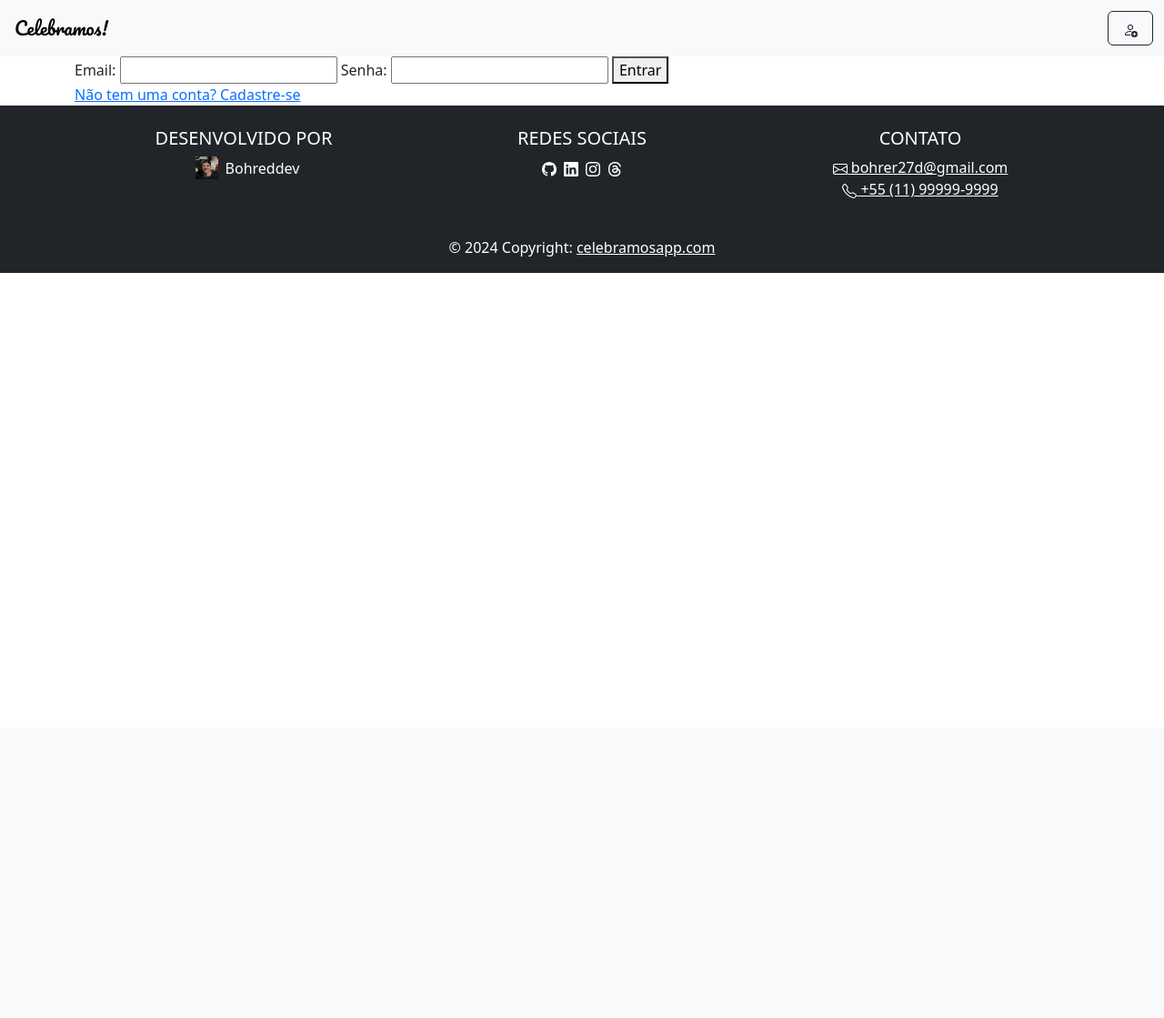
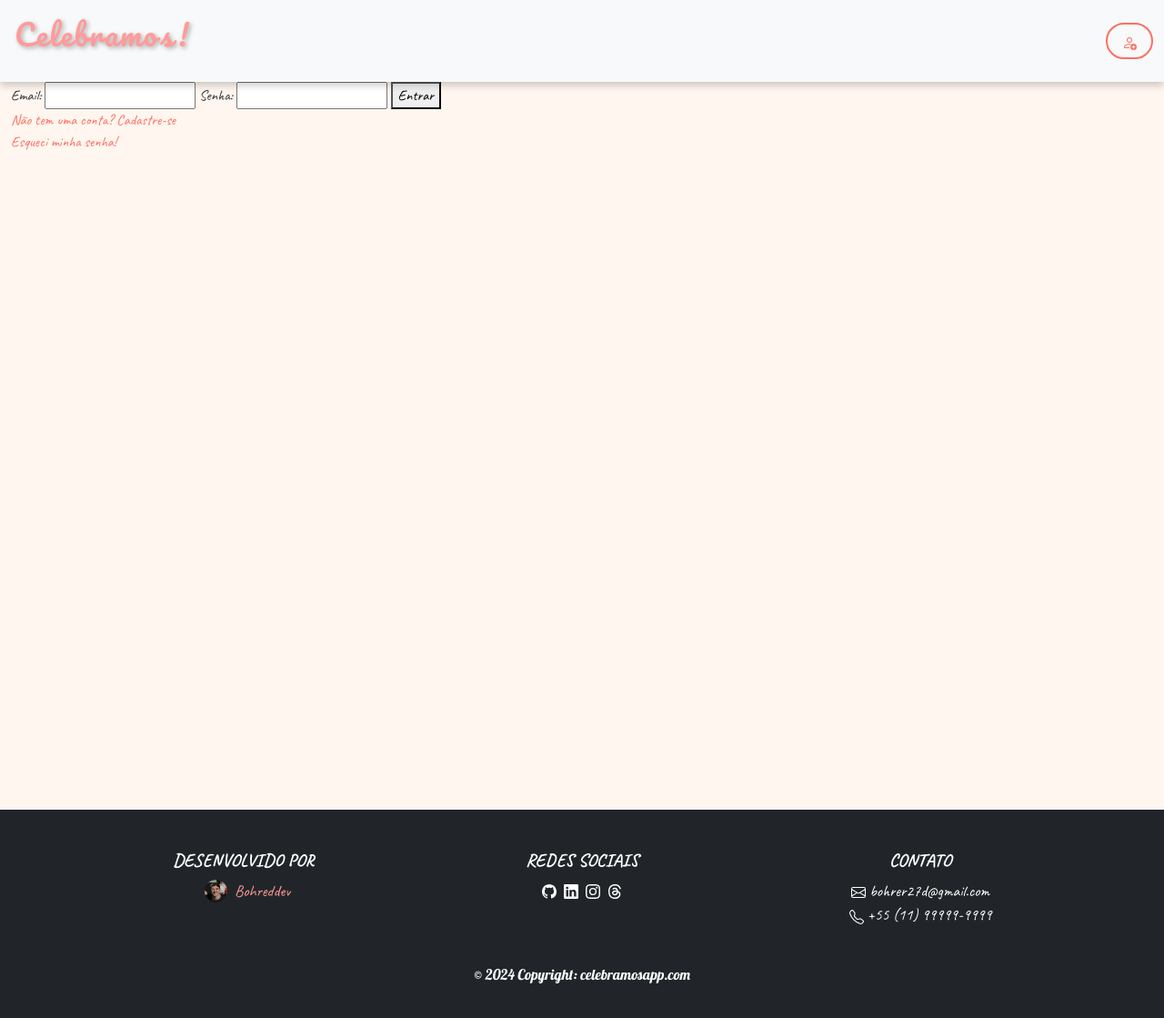
Before and after one commit to Bohredd/celebramos, a Django app: page /usuarios/login/ in a window 1280 px wide. Shown: the whole page at 91% size. Before the commit the page ends 300 px from the top, so only its background shows below. Run offline with Django 5.2, Linux system fonts and the light colour scheme.

Commit message:
feat: base html + ajustes em outros templates

```diff
--- a/projeto/celebramos/settings.py
+++ b/projeto/celebramos/settings.py
@@ -142,6 +142,9 @@ AUTH_USER_MODEL = 'usuarios.Usuario'
 
 LOGIN_URL = '/usuarios/login'
 
+LOGOUT_REDIRECT_URL = '/usuarios/login/'
+
+
 # settings.py
 
 EMAIL_BACKEND = 'django.core.mail.backends.smtp.EmailBackend'
--- /dev/null
+++ b/projeto/static/wishlists/css/fonts.css
@@ -0,0 +1,149 @@
+/* fontes */
+.pacifico-regular {
+    font-family: "Pacifico", cursive;
+    font-weight: 400;
+    font-style: normal;
+}
+
+.pacifico-small {
+    font-family: "Pacifico", cursive;
+    font-weight: 200;
+    font-style: normal;
+}
+
+.caveat-regular {
+    font-family: "Caveat", serif;
+    font-optical-sizing: auto;
+    font-weight: 600;
+    font-style: normal;
+}
+
+.caveat-small {
+    font-family: "Caveat", serif;
+    font-optical-sizing: auto;
+    font-weight: 400;
+    font-style: normal;
+}
+
+.lobster-regular {
+    font-family: "Lobster", sans-serif;
+    font-weight: 400;
+}
+
+/* css da pagina */
+body {
+    font-family: 'Caveat', cursive;
+    background-color: #fff6f0; /* Cor de fundo mais clara */
+    color: #333;
+    margin: 0;
+    padding: 0;
+}
+
+.fonte-principal {
+    color: #ff9b9a;
+}
+
+.fonte-principal-h1 {
+    color: #ff9b9a;
+    text-decoration: none;
+    text-underline: none;
+    text-shadow: 2px 2px 5px rgba(0, 0, 0, 0.3); /* Sombra para destaque */
+}
+
+.navbar {
+    background-color: #ff6f61; /* Cor da navbar */
+    box-shadow: 0 4px 8px rgba(0, 0, 0, 0.2); /* Sombra da navbar */
+}
+
+.navbar-brand {
+    font-family: 'Pacifico', cursive;
+    color: white !important;
+    font-size: 2rem;
+    letter-spacing: 2px; /* Aumenta o espaçamento entre letras */
+}
+
+.navbar-toggler {
+    border-color: #ff6f61;
+}
+
+.navbar-nav .nav-item .btn-outline-dark {
+    border: 2px solid #FF6F61;
+    color: #FF6F61;
+    border-radius: 25px; /* Borda arredondada para botões */
+}
+
+.navbar-nav .nav-item .btn-outline-dark:hover {
+    background-color: #ff6f61;
+    color: white;
+    transform: scale(1.05); /* Animação ao passar o mouse */
+}
+
+.alert-dismissible .btn-close {
+    color: #ff6f61;
+}
+
+footer {
+    background-color: #ff6f61; /* Cor do footer igual à da navbar */
+    color: white;
+    padding: 20px 0;
+    text-align: center;
+}
+
+footer h5 {
+    font-family: 'Pacifico', cursive;
+}
+
+footer a {
+    color: #ff6f61;
+}
+
+footer a:hover {
+    color: #ffc107;
+    text-decoration: none;
+}
+
+footer .img-fluid {
+    border-radius: 50%;
+}
+
+button {
+    transition: background-color 0.3s, color 0.3s, transform 0.3s;
+}
+
+button:hover {
+    background-color: #ff6f61;
+    color: white;
+    transform: scale(1.1); /* Animação de aumento ao passar o mouse */
+}
+
+a {
+    text-decoration: none;
+    color: #ff6f61;
+}
+
+a:hover {
+    color: #ff9b9a;
+    text-decoration: none;
+}
+
+.pacifico-regular {
+    font-family: 'Pacifico', cursive;
+    color: #ff6f61;
+}
+
+.caveat-regular {
+    font-family: 'Caveat', cursive;
+    font-weight: 700;
+}
+
+.caveat-small {
+    font-family: 'Caveat', cursive;
+    font-size: 1.1rem;
+    color: #ff9b9a;
+}
+
+@media (max-width: 768px) {
+    .navbar-brand {
+        font-size: 1.5rem;
+    }
+}
--- a/projeto/static/wishlists/css/style.css
+++ /dev/null
@@ -1,5 +0,0 @@
-.pacifico-regular {
-    font-family: "Pacifico", cursive;
-    font-weight: 400;
-    font-style: normal;
-}
--- a/projeto/usuarios/templates/usuarios/login_usuario.html
+++ b/projeto/usuarios/templates/usuarios/login_usuario.html
@@ -15,4 +15,6 @@
     </form>
 
     <a href="{% url 'cadastro_usuario' %}">Não tem uma conta? Cadastre-se</a>
+    <a href="{% url 'esqueci_senha' %}">Esqueci minha senha!</a>
+
 {% endblock %}
--- a/projeto/usuarios/templates/usuarios/minha_conta.html
+++ b/projeto/usuarios/templates/usuarios/minha_conta.html
@@ -50,4 +50,8 @@
 
     <p> Você tem {{ usuario.creditos }} créditos </p>
 
+    <form method="post" action="{% url 'logout' %}" style="display:inline;">
+        {% csrf_token %}
+        <button type="submit" class="btn btn-danger">Logout</button>
+    </form>
 {% endblock %}
--- a/projeto/usuarios/urls.py
+++ b/projeto/usuarios/urls.py
@@ -1,9 +1,12 @@
 from django.urls import path
 from .views import cadastro_usuario, login_usuario, esqueci_senha, minha_conta, ativar_conta
+from django.contrib.auth import views as auth_views
+
 urlpatterns = [
     path('cadastro/', cadastro_usuario, name='cadastro_usuario'),
     path('login/', login_usuario, name='login_usuario'),
     path('esqueci-senha/', esqueci_senha, name='esqueci_senha'),
     path('minha-conta/', minha_conta, name='minha_conta'),
     path('ativar/<uidb64>/<token>/', ativar_conta, name='ativar_conta'),
+    path('logout/', auth_views.LogoutView.as_view(), name='logout'),
 ]
--- a/projeto/usuarios/views.py
+++ b/projeto/usuarios/views.py
@@ -122,5 +122,5 @@ def minha_conta(request):
             messages.success(request, 'Informações atualizadas com sucesso.')
     else:
         form = UsuarioForm(instance=usuario)
-
+    print("Creditos: ", usuario.creditos)
     return render(request, 'usuarios/minha_conta.html', {'form': form, 'creditos': usuario.creditos})
--- a/projeto/wishlists/templates/wishlists/base.html
+++ b/projeto/wishlists/templates/wishlists/base.html
@@ -9,8 +9,11 @@
     <link href="https://cdn.jsdelivr.net/npm/bootstrap@5.3.0/dist/css/bootstrap.min.css" rel="stylesheet">
     <link rel="preconnect" href="https://fonts.googleapis.com">
     <link rel="preconnect" href="https://fonts.gstatic.com" crossorigin>
-    <link href="https://fonts.googleapis.com/css2?family=Pacifico&display=swap" rel="stylesheet">
-    <link rel="stylesheet" href="{% static 'wishlists/css/style.css' %}">
+
+    <!-- Fontes Google - Caveat e Pacifico -->
+    <link href="https://fonts.googleapis.com/css2?family=Caveat:wght@400;700&family=Pacifico&display=swap&family=Lobster&display=swap"
+          rel="stylesheet">
+    <link rel="stylesheet" href="{% static 'wishlists/css/fonts.css' %}">
     <title>
         {% block title %}
         Projeto
@@ -21,7 +24,11 @@
 <!-- Navbar -->
 <nav class="navbar navbar-expand-lg navbar-light bg-light">
     <div class="container-fluid px-3">
-        <a class="navbar-brand pacifico-regular" href="{% url 'pagina_inicial' %}">Celebramos!</a>
+        <a class="navbar-brand pacifico-regular" href="{% url 'pagina_inicial' %}">
+            <p class="fonte-principal-h1">
+                Celebramos!
+            </p>
+        </a>
 
         <button class="navbar-toggler" type="button" data-bs-toggle="collapse" data-bs-target="#navbarNav"
                 aria-controls="navbarNav" aria-expanded="false" aria-label="Toggle navigation">
@@ -37,7 +44,12 @@
                 <!--                    <a class="nav-link btn btn-secondary mx-1 my-1 w-100 w-lg-auto" href="#">Botão 2</a>-->
                 <!--                </li>-->
                 <li class="nav-item">
-                    <button class="btn btn-outline-dark mx-1 my-1 w-100 w-lg-auto">
+                    <a {% if request.user.is_authenticated %}
+                       href="{% url 'minha_conta' %}"
+                       {% else %}
+                       href="{% url 'login_usuario' %}"
+                       {% endif %}
+                       class="btn btn-outline-dark mx-1 my-1 w-100 w-lg-auto">
                         {% if request.user.is_authenticated %}
                         <svg xmlns="http://www.w3.org/2000/svg" width="16" height="16" fill="currentColor"
                              class="bi bi-person" viewBox="0 0 16 16">
@@ -50,7 +62,8 @@
                             <path d="M8.256 14a4.5 4.5 0 0 1-.229-1.004H3c.001-.246.154-.986.832-1.664C4.484 10.68 5.711 10 8 10q.39 0 .74.025c.226-.341.496-.65.804-.918Q8.844 9.002 8 9c-5 0-6 3-6 4s1 1 1 1z"/>
                         </svg>
                         {% endif %}
-                    </button>
+                    </a>
+
                 </li>
             </ul>
         </div>
@@ -69,7 +82,7 @@
 </div>
 {% endif %}
 
-<div class="container">  <!-- Conteudo principal -->
+<div class="container-fluid min-vh-100 d-flex flex-column">  <!-- Conteudo principal -->
     {% block content %}
     {% endblock %}
 </div>
@@ -82,17 +95,17 @@
         <div class="row">
             <!-- Coluna: Informações -->
             <div class="col-lg-4 col-md-6 mb-4 mb-md-0">
-                <h5 class="text-uppercase text-center">Desenvolvido por</h5>
+                <h5 class="text-uppercase text-center caveat-regular">Desenvolvido por</h5>
                 <div class="d-flex align-items-center justify-content-center">
                     <img src="{% static 'diogo.jpg' %}" alt="Logo" class="img-fluid mx-2 w-auto"
                          style="max-width: 25px;">
-                    <p class="mb-0">Bohreddev</p>
+                    <p class="mb-0 caveat-small">Bohreddev</p>
                 </div>
             </div>
 
             <!-- Coluna: Links úteis -->
             <div class="col-lg-4 col-md-6 mb-4 mb-md-0">
-                <h5 class="text-uppercase text-center">Redes Sociais</h5>
+                <h5 class="text-uppercase text-center caveat-regular">Redes Sociais</h5>
                 <ul class="list-unstyled mb-0 d-flex justify-content-center">
                     <li>
                         <!-- Github -->
@@ -135,10 +148,10 @@
 
             <!-- Coluna: Contato -->
             <div class="col-lg-4 col-md-12 mb-4 mb-md-0">
-                <h5 class="text-uppercase text-center">Contato</h5>
+                <h5 class="text-uppercase text-center caveat-regular">Contato</h5>
                 <ul class="list-unstyled mb-0 d-block text-center">
                     <li>
-                        <a href="mailto:bohrer27d@gmail.com?subject=Contato&body=Olá," class="text-white">
+                        <a href="mailto:bohrer27d@gmail.com?subject=Contato&body=Olá," class="text-white caveat-small">
                             <svg xmlns="http://www.w3.org/2000/svg" width="16" height="16" fill="currentColor"
                                  class="bi bi-envelope" viewBox="0 0 16 16">
                                 <path d="M0 4a2 2 0 0 1 2-2h12a2 2 0 0 1 2 2v8a2 2 0 0 1-2 2H2a2 2 0 0 1-2-2zm2-1a1 1 0 0 0-1 1v.217l7 4.2 7-4.2V4a1 1 0 0 0-1-1zm13 2.383-4.708 2.825L15 11.105zm-.034 6.876-5.64-3.471L8 9.583l-1.326-.795-5.64 3.47A1 1 0 0 0 2 13h12a1 1 0 0 0 .966-.741M1 11.105l4.708-2.897L1 5.383z"/>
@@ -148,7 +161,7 @@
                     </li>
 
                     <li>
-                        <a href="tel:+5511999999999" class="text-white">
+                        <a href="tel:+5511999999999" class="text-white caveat-small">
                             <svg xmlns="http://www.w3.org/2000/svg" width="16" height="16" fill="currentColor"
                                  class="bi bi-telephone" viewBox="0 0 16 16">
                                 <path d="M3.654 1.328a.678.678 0 0 0-1.015-.063L1.605 2.3c-.483.484-.661 1.169-.45 1.77a17.6 17.6 0 0 0 4.168 6.608 17.6 17.6 0 0 0 6.608 4.168c.601.211 1.286.033 1.77-.45l1.034-1.034a.678.678 0 0 0-.063-1.015l-2.307-1.794a.68.68 0 0 0-.58-.122l-2.19.547a1.75 1.75 0 0 1-1.657-.459L5.482 8.062a1.75 1.75 0 0 1-.46-1.657l.548-2.19a.68.68 0 0 0-.122-.58zM1.884.511a1.745 1.745 0 0 1 2.612.163L6.29 2.98c.329.423.445.974.315 1.494l-.547 2.19a.68.68 0 0 0 .178.643l2.457 2.457a.68.68 0 0 0 .644.178l2.189-.547a1.75 1.75 0 0 1 1.494.315l2.306 1.794c.829.645.905 1.87.163 2.611l-1.034 1.034c-.74.74-1.846 1.065-2.877.702a18.6 18.6 0 0 1-7.01-4.42 18.6 18.6 0 0 1-4.42-7.009c-.362-1.03-.037-2.137.703-2.877z"/>
@@ -163,7 +176,7 @@
     </div>
 
     <!-- Copyright -->
-    <div class="text-center p-3 bg-dark text-white">
+    <div class="text-center p-3 bg-dark text-white lobster-regular">
         © 2024 Copyright:
         <a class="text-white" href="https://suaempresa.com/">celebramosapp.com</a>
     </div>
```
Also changed, not shown: projeto/db.sqlite3, projeto/static/wishlists/js/fonts.js (added).
